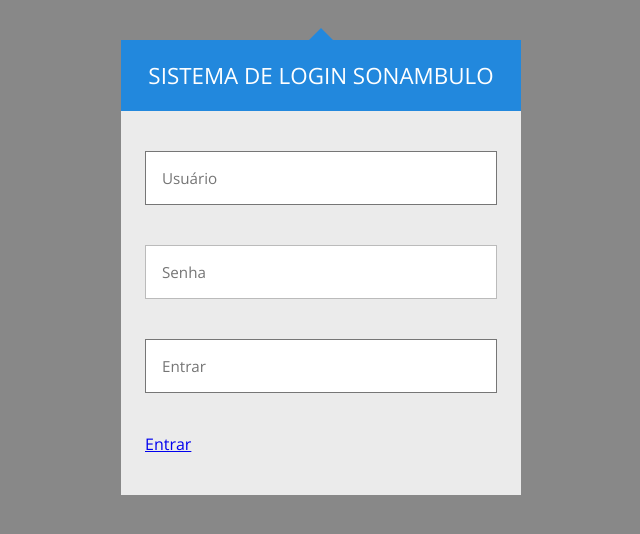
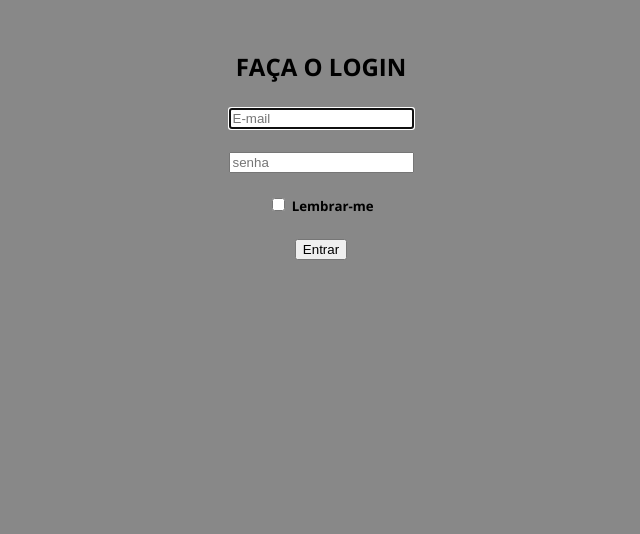
Before and after one commit to brunnontj/JAVA.ATIVIDADES, a plain HTML site: page novo teste/atv.html in a window 1280 px wide. Shown: the whole page, without its empty margins (319-959 px from the left). Drawn offline with nearby package versions, Linux system fonts and the light colour scheme.

Commit message:
atividade pronta

```diff
--- a/novo teste/atv.html
+++ b/novo teste/atv.html
@@ -5,17 +5,44 @@
     <meta name="viewport" content="width=device-width, initial-scale=1.0">
     <title>Sistema de login</title>
     <link rel="stylesheet" href="atv.css">
+
 </head>
 <body>
-    <div class="login">
-        <div class="login-triangle"></div>
-            <h2 class="login-header">Sistema de Login Sonambulo </h2>
-            <form class="login-container">
-                <p><input type="Usuário" placeholder="Usuário"></p>
-                <p><input type="password" placeholder="Senha"></p>
-                <p><input type="Onclick=login" placeholder="Entrar"></p>
-                <p><a href="#">Entrar</a></p>
-            </form>
+    <div class="wrapper">
+    <form class="form-signin">
+    <br>
+    <center>
+        <h2 class="form-signin-heading">FAÇA O LOGIN</h2>
+        <h3>
+       <input type="text" class="form-control" id="e-mail" name="username" placeholder="E-mail" required="" autofocus="" /></h3>
+       <h4></h4>
+       <input type="password" class="form-control" id="senha" name="password" placeholder="senha" required=""/></h4>
+        <h5> <label class="checkbox">
+               <input type="checkbox" value="remember-me" id="remember-Me" name="remember-Me"> Lembrar-me
+        </label>
+        </h5>
+        <button typer="button" onclick="entrar()">Entrar</button>
+    </center>
+    </form>
+
+
+
+
+
+
+
+
+
+
+
+
+
+
+
+
+
+
+
     </div>
     <script src="atv.js"></script>
 </body>
--- a/novo teste/atv.js
+++ b/novo teste/atv.js
@@ -1,6 +1,12 @@
 function login() {
-    const username = document.getElementById("e-mail").value;
-    const pa = document.getElementById("senha").value;
+    const emaill = document.getElementById("e-mail").value;
+    const senha = document.getElementById("senha").value;
+
+
+if (email === "aluno2" && senha === "senai") {
+  alert("login bem-sucedido!");
+} else {
+    alert("crendeciais onválidas.tente novamente.");
 }
 
-if (email) === ""
+}
```
